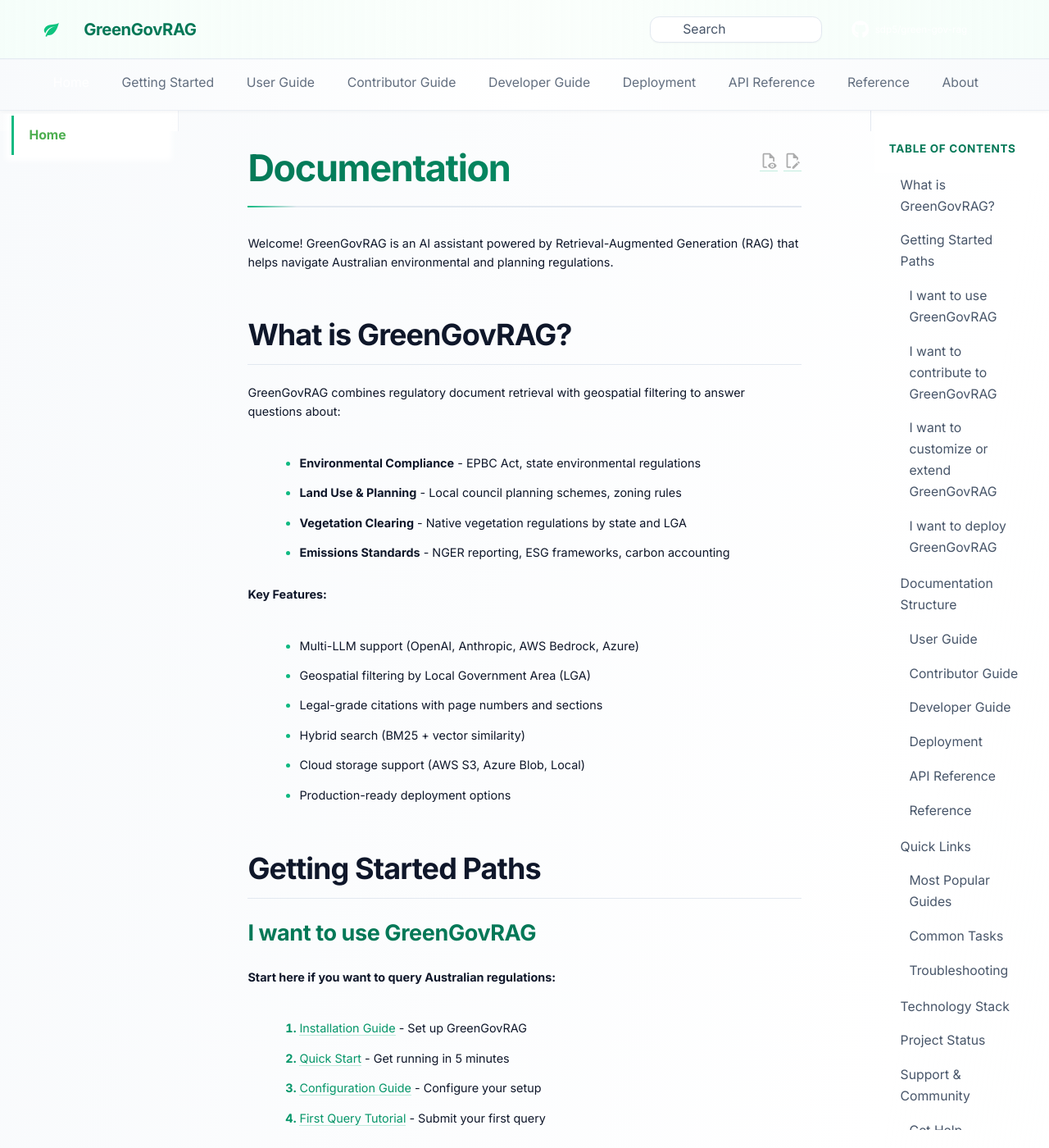
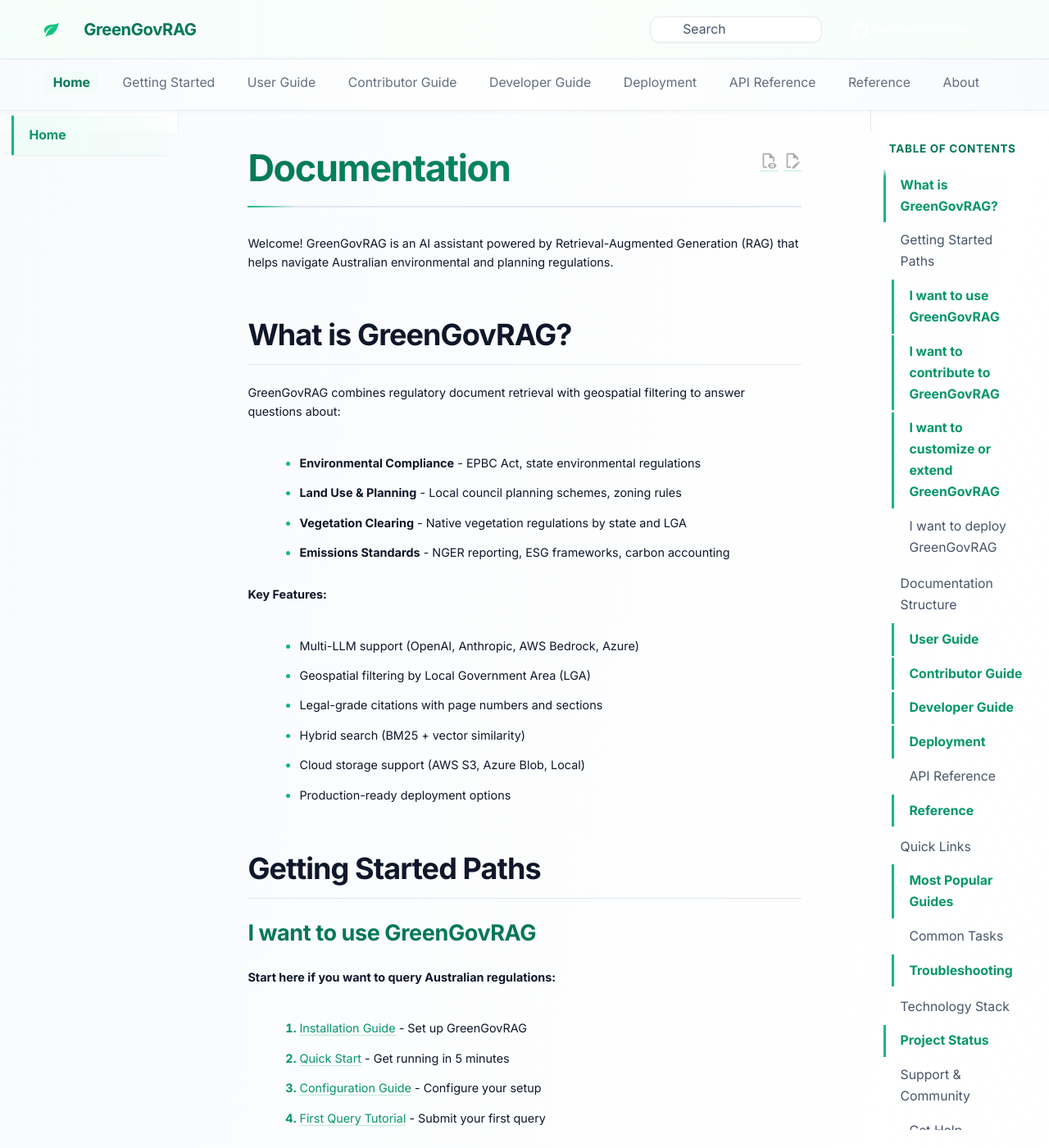
Before and after one commit to sdp5/green-gov-rag, an MkDocs documentation site: the page built from docs/docs_src/index.md, in a window 1280 px wide and 1400 px high. Shown: the whole window at 82% size. Built offline with MkDocs 1.6.1 and Material for MkDocs 9.7.7, drawn with Linux system fonts in a browser that asks for light colours; comment, search, counter and statistics services are not loaded; the version menu is left out.

Commit message:
fix: menu items visibility

```diff
--- a/docs/docs_src/javascripts/extra.js
+++ b/docs/docs_src/javascripts/extra.js
@@ -1,4 +1,40 @@
 // Custom JavaScript for GreenGovRAG documentation
+
+// Fix for active menu items becoming invisible
+// This ensures active navigation items remain visible even after mouse leaves
+document.addEventListener('DOMContentLoaded', function() {
+  // Force active state on navigation items
+  function maintainActiveStates() {
+    // Fix active tabs (top navigation)
+    const activeTabs = document.querySelectorAll('.md-tabs__link--active, .md-tabs__link[aria-current="page"]');
+    activeTabs.forEach(tab => {
+      tab.style.color = '#047857'; // var(--green-darker)
+      tab.style.fontWeight = '600';
+      tab.style.opacity = '1';
+      tab.style.background = 'rgba(236, 253, 245, 0.5)';
+    });
+
+    // Fix active sidebar navigation
+    const activeSidebarLinks = document.querySelectorAll('.md-nav__link--active, .md-nav__link[aria-current="page"]');
+    activeSidebarLinks.forEach(link => {
+      link.style.color = '#059669'; // var(--green-dark)
+      link.style.fontWeight = '600';
+      link.style.borderLeftColor = '#10b981'; // var(--green-primary)
+    });
+  }
+
+  // Run on load
+  maintainActiveStates();
+
+  // Re-run after navigation (Material theme uses XHR navigation)
+  const observer = new MutationObserver(maintainActiveStates);
+  observer.observe(document.body, {
+    childList: true,
+    subtree: true,
+    attributes: true,
+    attributeFilter: ['class', 'aria-current']
+  });
+});
 
 // Add smooth scroll behavior
 document.addEventListener('DOMContentLoaded', function() {
--- a/docs/docs_src/stylesheets/extra.css
+++ b/docs/docs_src/stylesheets/extra.css
@@ -152,19 +152,27 @@ body {
 }
 
 .md-tabs__link--active {
-  color: var(--green-darker);
-  font-weight: 600;
-  opacity: 1;
+  color: var(--green-darker) !important;
+  font-weight: 600 !important;
+  opacity: 1 !important;
+  background: rgba(236, 253, 245, 0.5) !important;
 }
 
 .md-tabs__link--active::after {
-  transform: translateX(-50%) scaleX(1);
+  transform: translateX(-50%) scaleX(1) !important;
+  height: 3px !important;
 }
 
 .md-tabs__link:hover {
   color: var(--green-dark);
   opacity: 1;
   background: rgba(236, 253, 245, 0.3);
+}
+
+/* Ensure active state persists even without hover */
+.md-tabs__link--active:not(:hover) {
+  color: var(--green-darker) !important;
+  background: rgba(236, 253, 245, 0.5) !important;
 }
 
 /* Sidebar - Professional minimal */
@@ -219,11 +227,18 @@ body {
 }
 
 .md-nav__link--active {
-  color: var(--green-dark);
-  font-weight: 600;
-  background: linear-gradient(90deg, rgba(236, 253, 245, 0.8) 0%, rgba(236, 253, 245, 0.2) 100%);
-  border-left-color: var(--green-primary);
-  box-shadow: 0 1px 2px 0 rgba(16, 185, 129, 0.1);
+  color: var(--green-dark) !important;
+  font-weight: 600 !important;
+  background: linear-gradient(90deg, rgba(236, 253, 245, 0.8) 0%, rgba(236, 253, 245, 0.2) 100%) !important;
+  border-left-color: var(--green-primary) !important;
+  box-shadow: 0 1px 2px 0 rgba(16, 185, 129, 0.1) !important;
+}
+
+/* Ensure sidebar active state persists even without hover */
+.md-nav__link--active:not(:hover) {
+  color: var(--green-dark) !important;
+  background: linear-gradient(90deg, rgba(236, 253, 245, 0.8) 0%, rgba(236, 253, 245, 0.2) 100%) !important;
+  border-left-color: var(--green-primary) !important;
 }
 
 /* Links - Professional styling */
@@ -747,9 +762,17 @@ body {
 }
 
 .md-nav--secondary .md-nav__link--active {
-  color: var(--green-dark);
-  font-weight: 600;
-  border-left-color: var(--green-primary);
+  color: var(--green-dark) !important;
+  font-weight: 600 !important;
+  border-left-color: var(--green-primary) !important;
+  background: rgba(236, 253, 245, 0.3) !important;
+}
+
+/* Ensure TOC active state persists */
+.md-nav--secondary .md-nav__link--active:not(:hover) {
+  color: var(--green-dark) !important;
+  border-left-color: var(--green-primary) !important;
+  background: rgba(236, 253, 245, 0.3) !important;
 }
 
 /* Content spacing - Professional readability */
@@ -829,3 +852,34 @@ body {
   filter: brightness(0) saturate(100%) invert(52%) sepia(98%) saturate(1151%) hue-rotate(115deg) brightness(96%) contrast(89%);
   /* Creates emerald-500 (#10b981) color */
 }
+
+/* ============================================================================ */
+/* CRITICAL FIX: Prevent active menu items from becoming invisible */
+/* ============================================================================ */
+
+/* Force active tabs to remain visible at all times */
+.md-tabs__item--active .md-tabs__link,
+.md-tabs__item .md-tabs__link[aria-current="page"],
+.md-tabs__item .md-tabs__link.md-tabs__link--active {
+  color: var(--green-darker) !important;
+  font-weight: 600 !important;
+  opacity: 1 !important;
+  background: rgba(236, 253, 245, 0.5) !important;
+}
+
+/* Force active sidebar nav items to remain visible */
+.md-nav__item--active > .md-nav__link,
+.md-nav__link[aria-current="page"],
+.md-nav__item .md-nav__link--active {
+  color: var(--green-dark) !important;
+  font-weight: 600 !important;
+  background: linear-gradient(90deg, rgba(236, 253, 245, 0.8) 0%, rgba(236, 253, 245, 0.2) 100%) !important;
+  border-left-color: var(--green-primary) !important;
+}
+
+/* Increase specificity for Material theme overrides */
+html .md-nav__item--active > .md-nav__link[data-md-state="blur"],
+html .md-tabs__item--active .md-tabs__link[data-md-state="blur"] {
+  color: var(--green-dark) !important;
+  opacity: 1 !important;
+}
```
